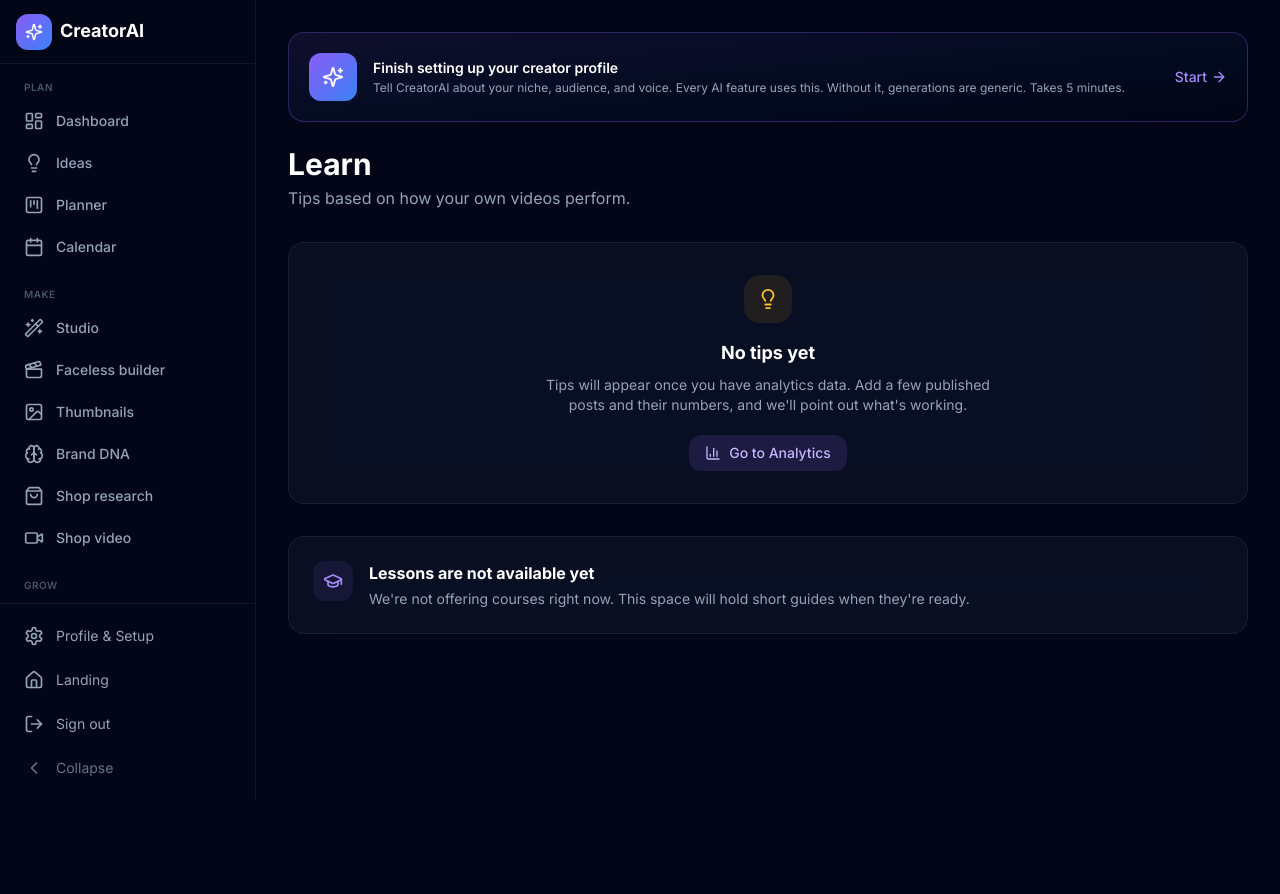
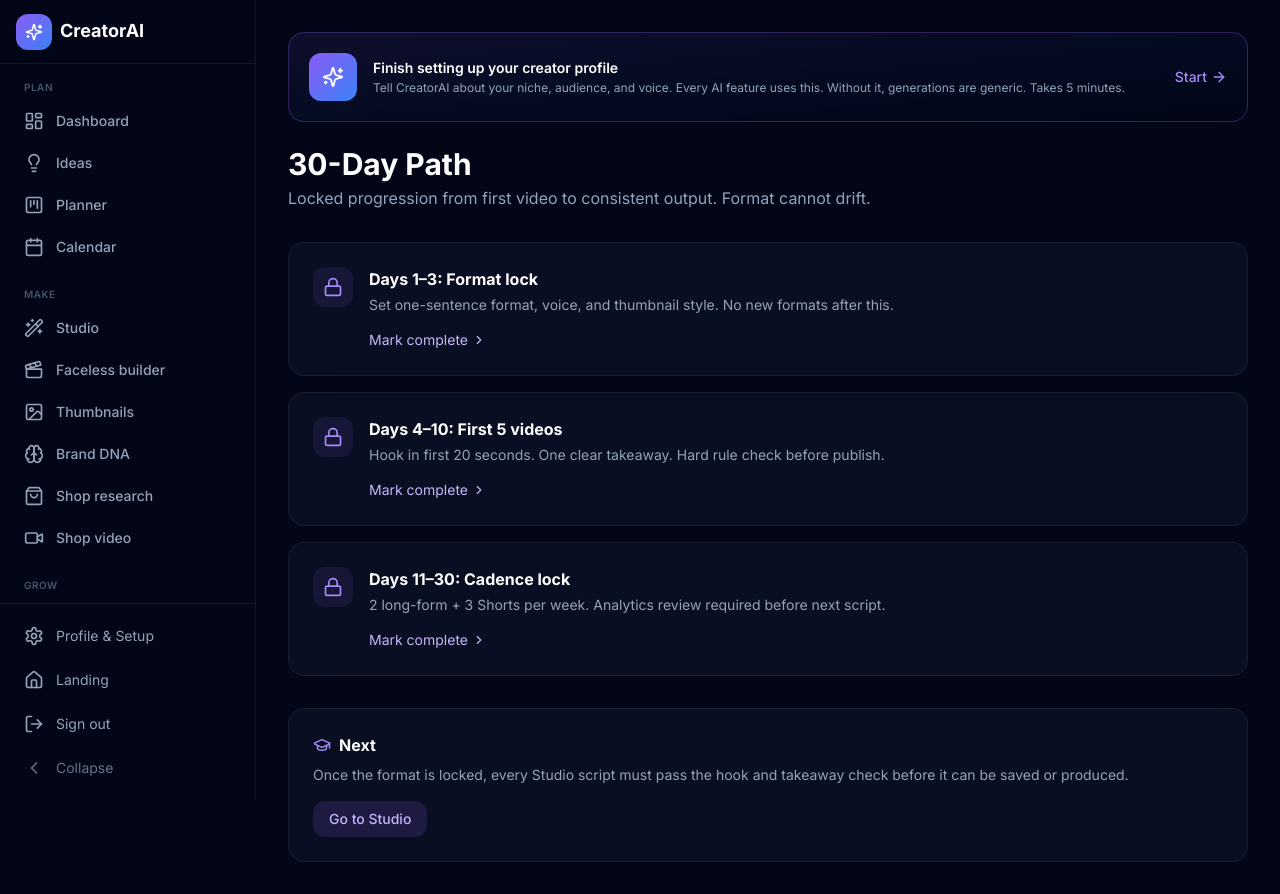
Before and after one commit to matpcul-tech/creator-os, a Next.js app: page /learn in a window 1280 px wide. Before the commit the page ends 800 px from the top, so only its background shows below. Built offline with nearby package versions, Linux system fonts and the light colour scheme.

Commit message:
Add 30-day guided path skeleton to Learn page

```diff
--- a/app/(dashboard)/learn/page.tsx
+++ b/app/(dashboard)/learn/page.tsx
@@ -1,41 +1,68 @@
+"use client";
+
+import { useState } from "react";
 import Link from "next/link";
-import { GraduationCap, Lightbulb, BarChart3 } from "lucide-react";
+import { GraduationCap, Lock, CheckCircle2, ChevronRight } from "lucide-react";
 
-// Learn used to show sample courses with fake progress and made-up "AI tips".
-// None of it was backed by data, so it now shows honest empty states until
-// real analytics exist.
+const DAYS = [
+  { day: "1–3", title: "Format lock", detail: "Set one-sentence format, voice, and thumbnail style. No new formats after this." },
+  { day: "4–10", title: "First 5 videos", detail: "Hook in first 20 seconds. One clear takeaway. Hard rule check before publish." },
+  { day: "11–30", title: "Cadence lock", detail: "2 long-form + 3 Shorts per week. Analytics review required before next script." },
+];
+
 export default function LearnPage() {
+  const [completed, setCompleted] = useState<string[]>([]);
+
+  function mark(day: string) {
+    setCompleted((prev) => (prev.includes(day) ? prev : [...prev, day]));
+  }
+
   return (
     <div className="space-y-8">
       <div>
-        <h1 className="text-3xl font-bold text-white mb-1">Learn</h1>
-        <p className="text-dark-400">Tips based on how your own videos perform.</p>
+        <h1 className="text-3xl font-bold text-white mb-1">30-Day Path</h1>
+        <p className="text-dark-400">Locked progression from first video to consistent output. Format cannot drift.</p>
       </div>
 
-      <div className="glass rounded-2xl p-8 text-center">
-        <div className="mx-auto mb-4 flex h-12 w-12 items-center justify-center rounded-2xl bg-amber-500/10">
-          <Lightbulb size={22} className="text-amber-400" />
-        </div>
-        <h2 className="text-lg font-bold text-white mb-2">No tips yet</h2>
-        <p className="text-sm text-dark-400 max-w-md mx-auto mb-5">
-          Tips will appear once you have analytics data. Add a few published posts and their numbers, and we&apos;ll point out what&apos;s working.
-        </p>
-        <Link
-          href="/analytics"
-          className="inline-flex items-center gap-2 rounded-xl bg-brand-500/15 px-4 py-2 text-sm font-medium text-brand-300 hover:bg-brand-500/25 transition-colors"
-        >
-          <BarChart3 size={16} /> Go to Analytics
-        </Link>
+      <div className="space-y-4">
+        {DAYS.map((item) => {
+          const done = completed.includes(item.day);
+          return (
+            <div key={item.day} className="glass rounded-2xl p-6 flex items-start gap-4">
+              <div className="flex h-10 w-10 shrink-0 items-center justify-center rounded-xl bg-brand-500/10">
+                {done ? <CheckCircle2 size={20} className="text-emerald-400" /> : <Lock size={20} className="text-brand-400" />}
+              </div>
+              <div className="flex-1">
+                <div className="flex items-center gap-2 mb-1">
+                  <h2 className="text-base font-bold text-white">Days {item.day}: {item.title}</h2>
+                  {done && <span className="text-xs text-emerald-400">Complete</span>}
+                </div>
+                <p className="text-sm text-dark-400 mb-3">{item.detail}</p>
+                {!done && (
+                  <button
+                    onClick={() => mark(item.day)}
+                    className="inline-flex items-center gap-1 text-sm text-brand-300 hover:text-brand-200"
+                  >
+                    Mark complete <ChevronRight size={14} />
+                  </button>
+                )}
+              </div>
+            </div>
+          );
+        })}
       </div>
 
-      <div className="glass rounded-2xl p-6 flex items-start gap-4">
-        <div className="flex h-10 w-10 shrink-0 items-center justify-center rounded-xl bg-brand-500/10">
-          <GraduationCap size={20} className="text-brand-400" />
+      <div className="glass rounded-2xl p-6">
+        <div className="flex items-center gap-2 mb-2">
+          <GraduationCap size={18} className="text-brand-400" />
+          <h2 className="text-base font-bold text-white">Next</h2>
         </div>
-        <div>
-          <h2 className="text-base font-bold text-white mb-1">Lessons are not available yet</h2>
-          <p className="text-sm text-dark-400">We&apos;re not offering courses right now. This space will hold short guides when they&apos;re ready.</p>
-        </div>
+        <p className="text-sm text-dark-400 mb-4">
+          Once the format is locked, every Studio script must pass the hook and takeaway check before it can be saved or produced.
+        </p>
+        <Link href="/studio" className="inline-flex items-center gap-2 rounded-xl bg-brand-500/15 px-4 py-2 text-sm font-medium text-brand-300 hover:bg-brand-500/25 transition-colors">
+          Go to Studio
+        </Link>
       </div>
     </div>
   );
```
